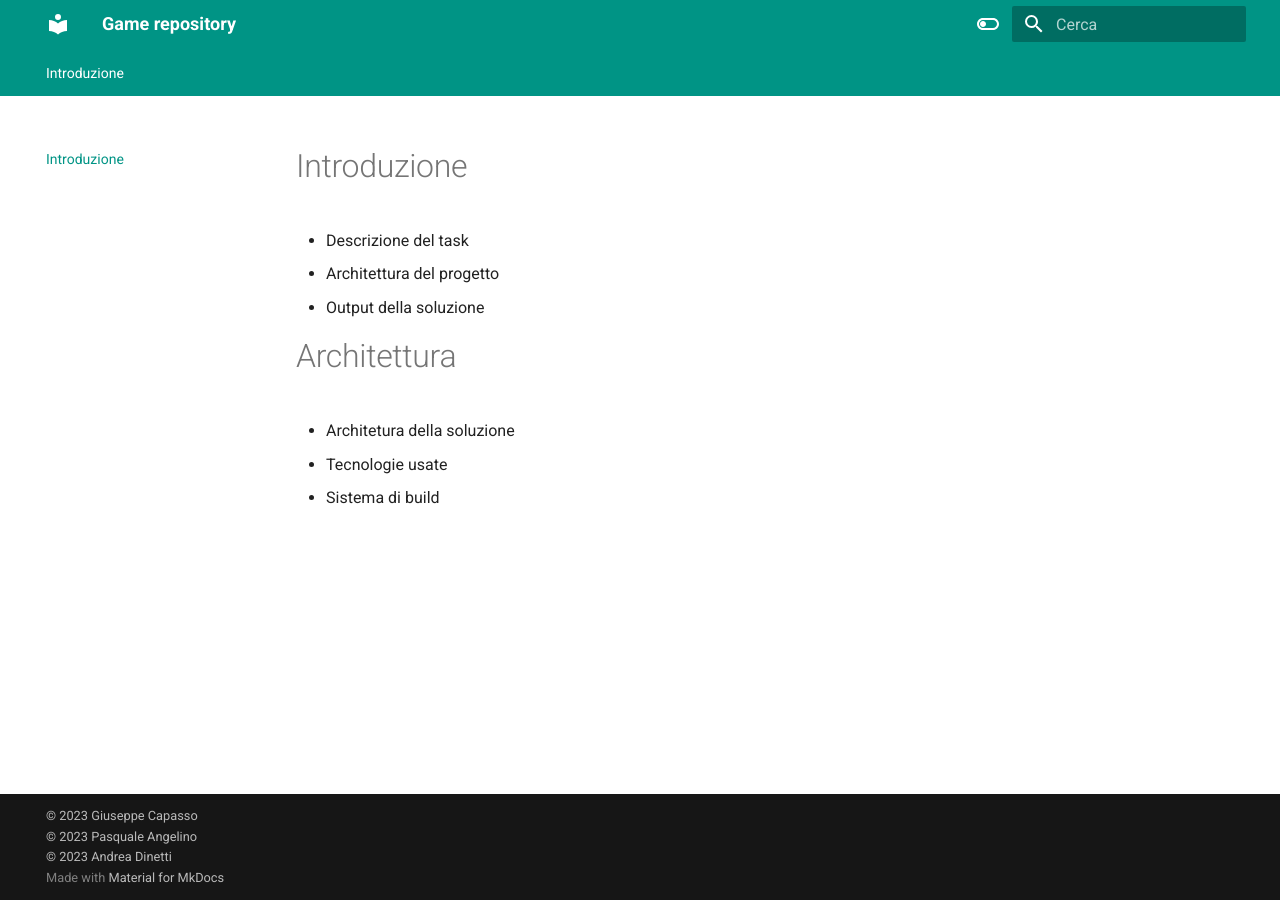
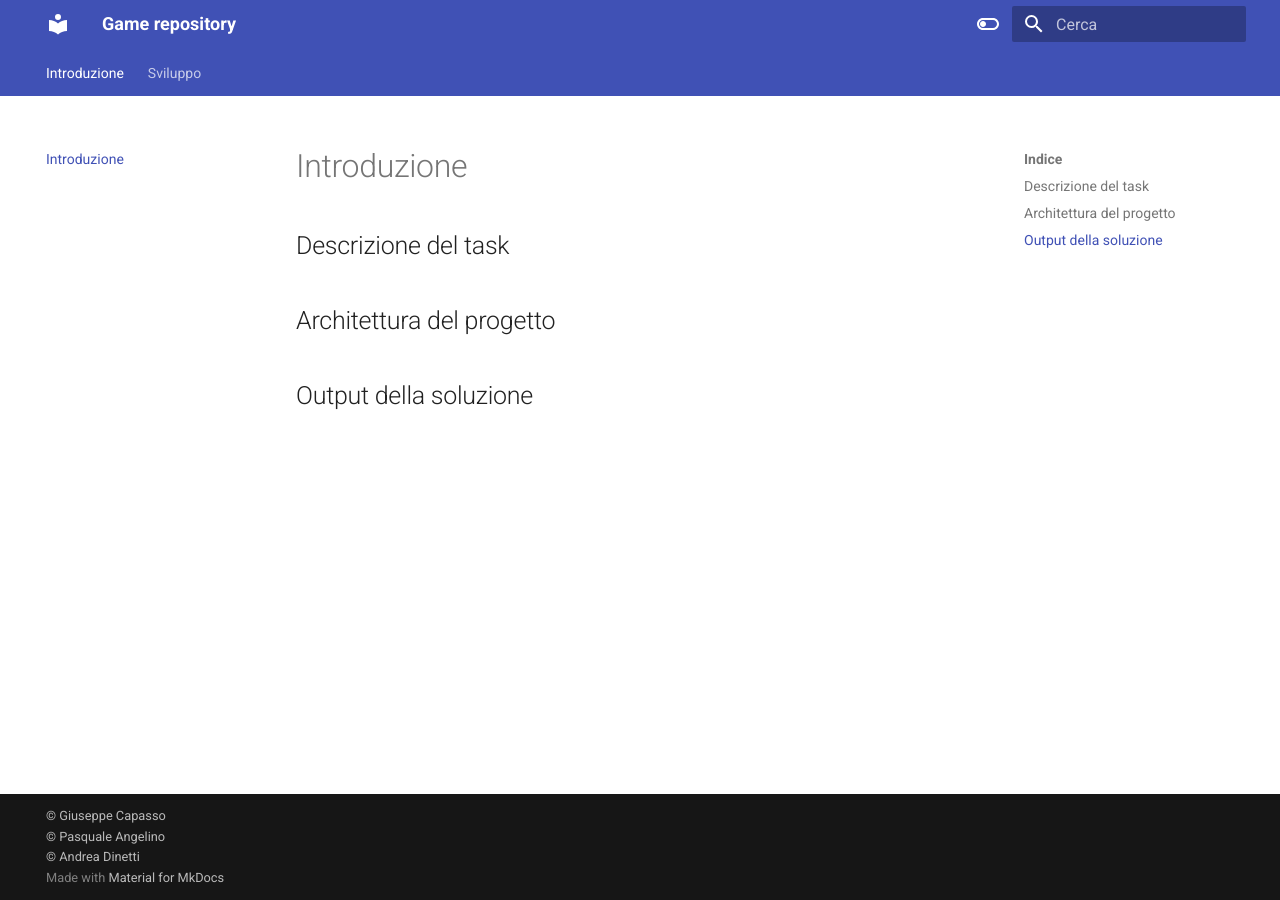
Before and after one commit to Testing-Game-SAD-2023/T4-G18, an MkDocs documentation site: the page built from docs/docs/index.md, in a window 1280 px wide. Built offline with MkDocs 1.6.1 and Material for MkDocs 9.7.7, drawn with Linux system fonts in a browser that asks for light colours.

Commit message:
basic structure

```diff
--- a/docs/docs/index.md
+++ b/docs/docs/index.md
@@ -1,12 +1,5 @@
 # Introduzione
 
-* Descrizione del task
-* Architettura del progetto
-* Output della soluzione
-
-# Architettura
-* Architetura della soluzione
-* Tecnologie usate
-* Sistema di build
-
-#
+## Descrizione del task
+## Architettura del progetto
+## Output della soluzione
--- a/docs/mkdocs.yml
+++ b/docs/mkdocs.yml
@@ -4,26 +4,27 @@ theme:
   features:
     - navigation.tabs
     - navigation.sections
-    - toc.integrate
     - navigation.top
+    - toc.follow
     - search.suggest
     - search.highlight
     - content.tabs.link
     - content.code.annotation
     - content.code.copy
+
   language: it
   palette:
     - scheme: default
       toggle:
         icon: material/toggle-switch-off-outline
         name: Switch to dark mode
-      primary: teal
+      primary: indigo
       accent: purple
     - scheme: slate
       toggle:
         icon: material/toggle-switch
         name: Switch to light mode
-      primary: teal
+      primary: indigo
       accent: lime
 
 markdown_extensions:
@@ -44,6 +45,6 @@ markdown_extensions:
       emoji_generator: !!python/name:materialx.emoji.to_svg
 
 copyright: |
-  &copy; 2023 <a href="https://github.com/alarmfox"  target="_blank" rel="noopener">Giuseppe Capasso</a> <br>
-  &copy; 2023 <a href="https://github.com/alarmfox"  target="_blank" rel="noopener">Pasquale Angelino</a> <br>
-  &copy; 2023 <a href="https://github.com/alarmfox"  target="_blank" rel="noopener">Andrea Dinetti</a> <br>
+  &copy; <a href="https://github.com/alarmfox"  target="_blank" rel="noopener">Giuseppe Capasso</a> <br>
+  &copy; <a href="https://github.com/alarmfox"  target="_blank" rel="noopener">Pasquale Angelino</a> <br>
+  &copy; <a href="https://github.com/alarmfox"  target="_blank" rel="noopener">Andrea Dinetti</a> <br>
```
Also changed, not shown: docs/docs/sviluppo.md (added, +5 -0 lines).
